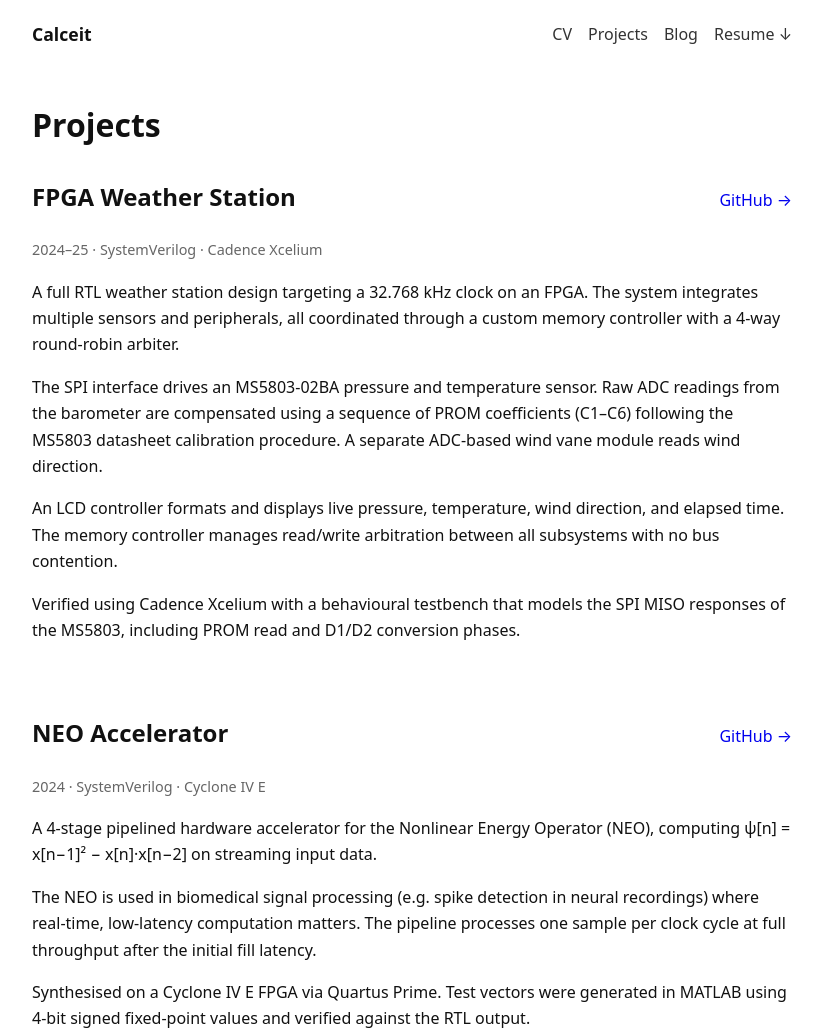
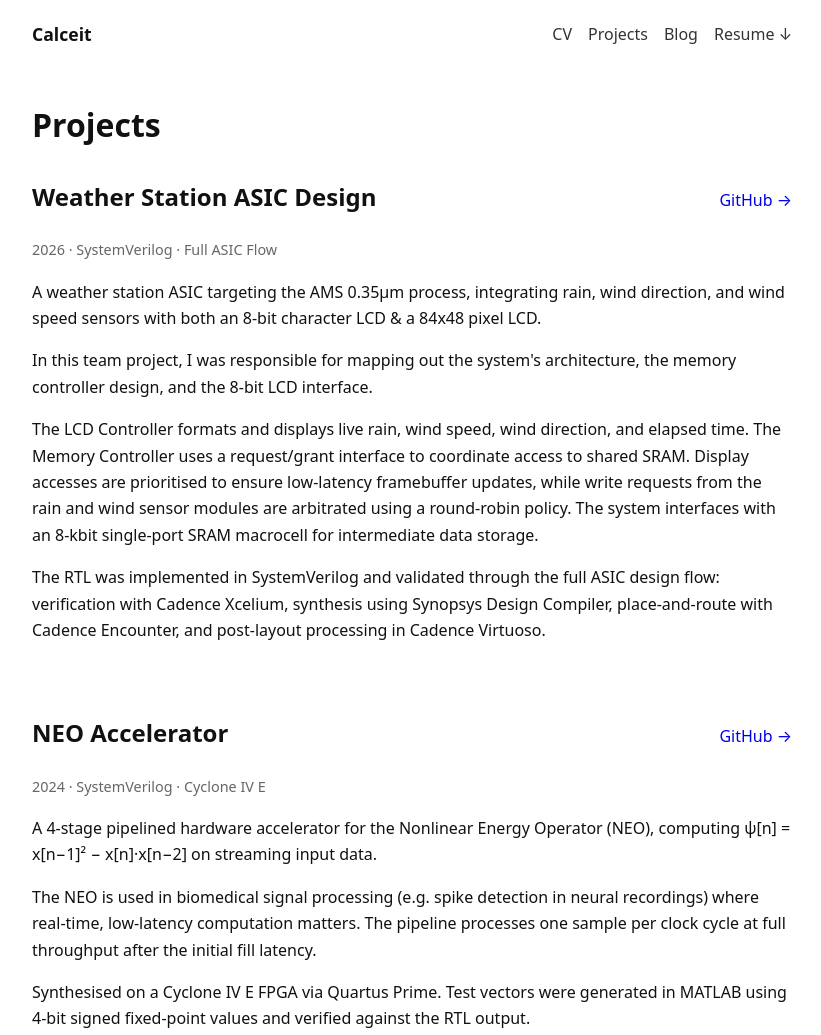
Before and after one commit to calceit/calceit.github.io, a plain HTML site: page projects.html in a window 1280 px wide. Shown: the top 1035 px of the page, without its empty margins (228-1049 px from the left). Drawn offline with Linux system fonts and the light colour scheme.

Commit message:
actual content updates waow

```diff
--- a/projects.html
+++ b/projects.html
@@ -24,16 +24,16 @@
     <article class="project">
       <div class="project-header">
         <div>
-          <h2 class="project-title">FPGA Weather Station</h2>
-          <span class="project-meta">2024–25 &middot; SystemVerilog &middot; Cadence Xcelium</span>
+          <h2 class="project-title">Weather Station ASIC Design</h2>
+          <span class="project-meta">2026 &middot; SystemVerilog &middot; Full ASIC Flow </span>
         </div>
         <a href="https://github.com/calceit" class="project-link" target="_blank">GitHub →</a>
       </div>
       <div class="project-body">
-        <p>A full RTL weather station design targeting a 32.768 kHz clock on an FPGA. The system integrates multiple sensors and peripherals, all coordinated through a custom memory controller with a 4-way round-robin arbiter.</p>
-        <p>The SPI interface drives an MS5803-02BA pressure and temperature sensor. Raw ADC readings from the barometer are compensated using a sequence of PROM coefficients (C1–C6) following the MS5803 datasheet calibration procedure. A separate ADC-based wind vane module reads wind direction.</p>
-        <p>An LCD controller formats and displays live pressure, temperature, wind direction, and elapsed time. The memory controller manages read/write arbitration between all subsystems with no bus contention.</p>
-        <p>Verified using Cadence Xcelium with a behavioural testbench that models the SPI MISO responses of the MS5803, including PROM read and D1/D2 conversion phases.</p>
+        <p>A weather station ASIC targeting the AMS 0.35µm process, integrating rain, wind direction, and wind speed sensors with both an 8-bit character LCD & a 84x48 pixel LCD.</p>
+        <p>In this team project, I was responsible for mapping out the system's architecture, the memory controller design, and the 8-bit LCD interface.</p>
+        <p>The LCD Controller formats and displays live rain, wind speed, wind direction, and elapsed time. The Memory Controller uses a request/grant interface to coordinate access to shared SRAM. Display accesses are prioritised to ensure low-latency framebuffer updates, while write requests from the rain and wind sensor modules are arbitrated using a round-robin policy. The system interfaces with an 8-kbit single-port SRAM macrocell for intermediate data storage.</p>
+        <p>The RTL was implemented in SystemVerilog and validated through the full ASIC design flow: verification with Cadence Xcelium, synthesis using Synopsys Design Compiler, place-and-route with Cadence Encounter, and post-layout processing in Cadence Virtuoso.</p>
       </div>
     </article>
 
```
Also changed, not shown: index.html (+5 -7 lines).
